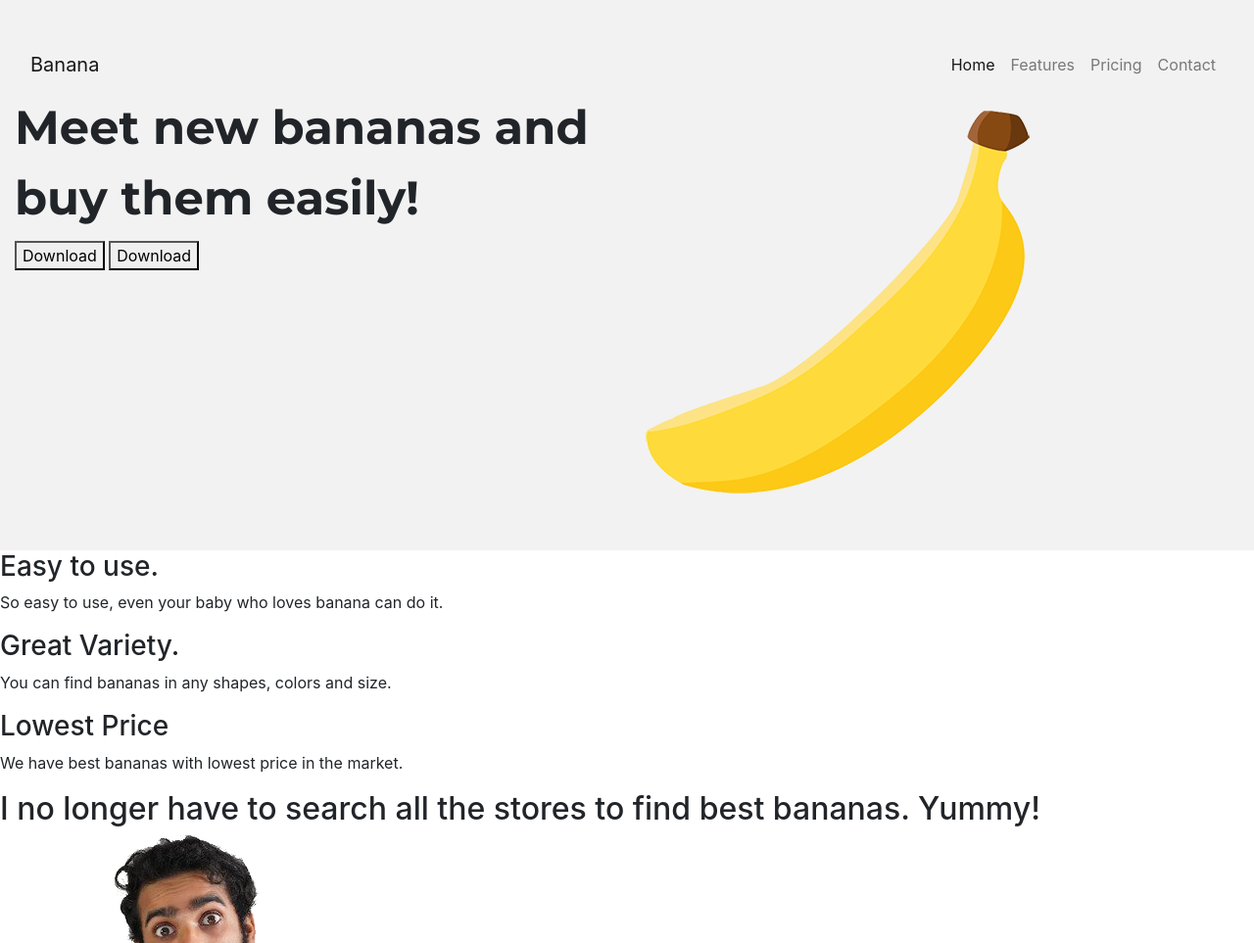
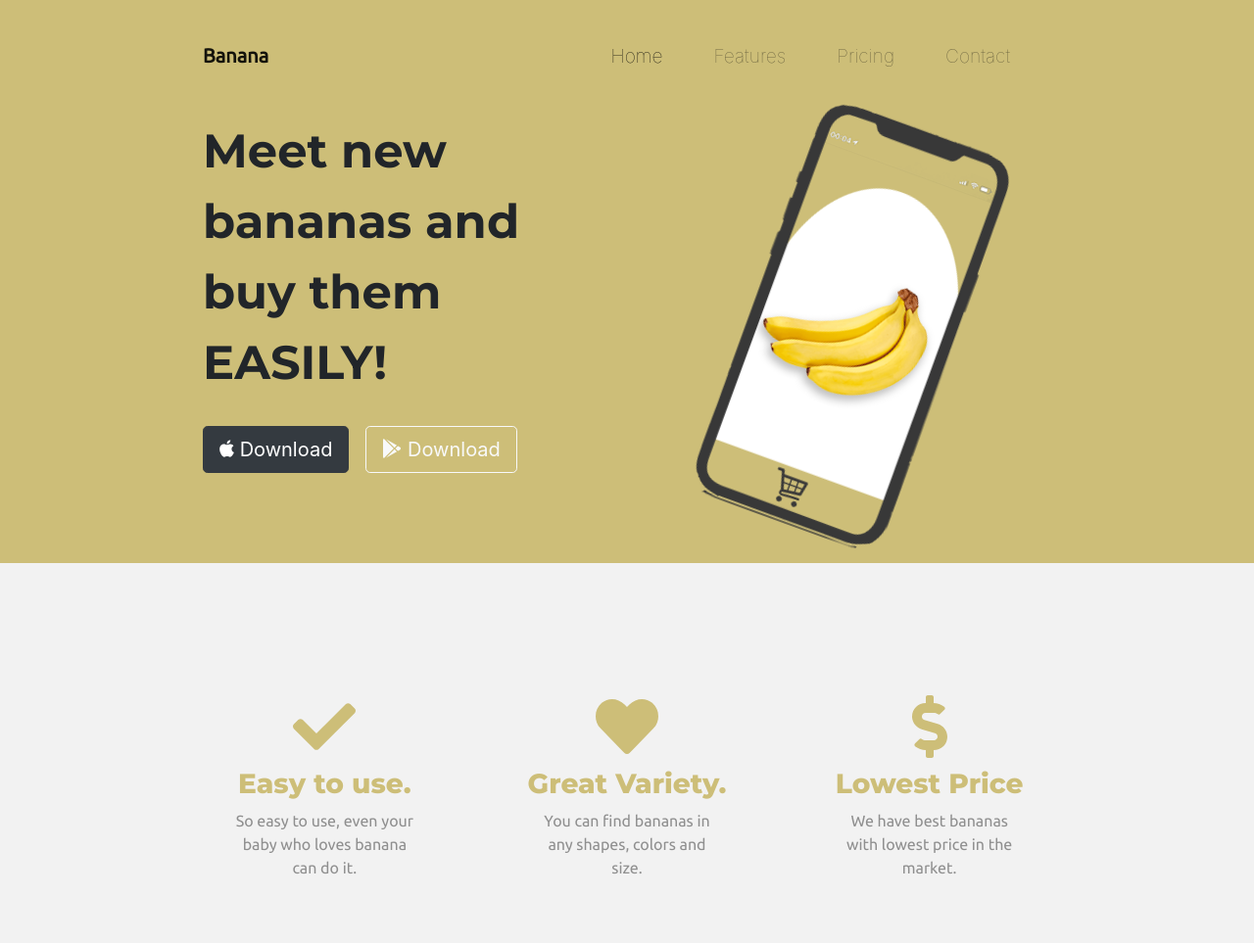
Before and after one commit to hoseinmrh/banana-market-place, a plain HTML site: page index.html in a window 1280 px wide. Shown: the top 963 px of the page at 98% size. Drawn offline with nearby package versions, Linux system fonts and the light colour scheme.

Commit message:
Header and Features styles

```diff
--- a/CSS/styles.css
+++ b/CSS/styles.css
@@ -1,5 +1,11 @@
+body{
+    font-family: 'Montserrat', sans-serif;
+}
+
 #title{
-  background-color: #F2F2F2 ;
+  background-color: #CDBE78 ;
+  padding-left: 15%;
+  padding-right: 15%;
 }
 
 
@@ -11,5 +17,77 @@
 }
 
 .container-fluid{
-  padding: 3% 15%;
+  padding-top: 3%;
 }
+
+.image_div{
+  text-align: center;
+}
+
+.phone_image{
+  width: 50%;
+  transform: rotate(20deg);
+  padding-bottom: 30px;
+}
+
+.header_box{
+  margin-top: 30px;
+}
+
+.navbar{
+  margin-left: -16px;
+}
+.navbar-brand{
+  font-family: "Ubuntu";
+  font-size: 50px;
+  font-weight: bold;
+}
+
+.nav-item{
+  padding: 0 18px;
+}
+
+.nav-link {
+  font-size: 1.2rem;
+  font-weight: lighter;
+}
+
+.donwlod-btn{
+  margin: 5% 3% 5% 0;
+}
+
+/*Features*/
+
+#features{
+  background-color: #F2F2F2;
+  padding: 7% 15%;
+
+}
+
+.features_item{
+
+  text-align: center;
+  padding: 5%;
+}
+
+.features-exp{
+  font-family:"Ubuntu";
+  padding-left: 15%;
+  padding-right: 15%;
+  color: #8f8f8f;
+}
+
+.feature_title{
+  font-family: 'Montserrat';
+  padding-top: 10px;
+  font-weight: 800;
+    color: #CDBE78;
+}
+
+.features-icon{
+  color: #CDBE78;
+}
+
+.features-icon:hover{
+  color: #383838;
+}
--- a/index.html
+++ b/index.html
@@ -16,11 +16,14 @@
   <link rel="preconnect" href="https://fonts.gstatic.com" crossorigin>
   <link href="https://fonts.googleapis.com/css2?family=Montserrat:ital,wght@0,100;0,200;0,300;0,400;0,500;0,600;0,700;0,800;0,900;1,100;1,200;1,300;1,400;1,500;1,600;1,700;1,800;1,900&family=PT+Sans&family=Ubuntu&display=swap" rel="stylesheet">
 
+  <link rel="icon" href="favicon.ico">
+  <script defer src="https://use.fontawesome.com/releases/v5.15.4/js/all.js" integrity="sha384-rOA1PnstxnOBLzCLMcre8ybwbTmemjzdNlILg8O7z1lUkLXozs4DHonlDtnE7fpc" crossorigin="anonymous"></script>
+
 <body>
   <section id="title">
     <div class="container-fluid">
       <nav class="navbar navbar-expand-lg navbar-light">
-        <a class="navbar-brand" href="#">Banana</a>
+        <a class="navbar-brand site_name" href="#">Banana</a>
         <button class="navbar-toggler" type="button" data-toggle="collapse" data-target="#navbarNav" aria-controls="navbarNav" aria-expanded="false" aria-label="Toggle navigation">
           <span class="navbar-toggler-icon"></span>
         </button>
@@ -41,36 +44,49 @@
           </ul>
         </div>
       </nav>
+      <div class="header_box">
 
-      <div class="row">
-        <div class="col-lg-6">
-          <div>
-            <h1 class="header_text">Meet new bananas and buy them easily!</h1>
-            <button type="button">Download</button>
-            <button type="button">Download</button>
+        <div class="row">
+          <div class="col-lg-6">
+            <div>
+              <h1 class="header_text">Meet new bananas and buy them EASILY!</h1>
+              <button type="button" class="btn btn-dark btn-lg donwlod-btn"><i class="fab fa-apple"></i> Download</button>
+              <button type="button" class="btn btn-outline-light btn-lg donwlod-btn"><i class="fab fa-google-play"></i> Download</button>
+            </div>
           </div>
-        </div>
-        <div class="col-lg-6">
-          <div>
-            <img src="images/banana_clipart.png" alt="banana">
+          <div class="col-lg-6">
+            <div class="image_div">
+              <img src="images/banana_app.png" alt="banana" class="phone_image">
+            </div>
           </div>
         </div>
       </div>
+
     </div>
   </section>
 
   <!-- Features -->
 
   <section id="features">
+    <div class="row">
+      <div class="features_item col-lg-4">
+        <i class="features-icon fas fa-check fa-4x"></i>
+        <h3 class="feature_title">Easy to use.</h3>
+        <p class="features-exp">So easy to use, even your baby who loves banana can do it.</p>
+      </div>
+      <div class="features_item col-lg-4">
+        <i class="features-icon fas fa-heart fa-4x"></i>
+        <h3 class="feature_title">Great Variety.</h3>
+        <p class="features-exp">You can find bananas in any shapes, colors and size.</p>
+      </div>
 
-    <h3>Easy to use.</h3>
-    <p>So easy to use, even your baby who loves banana can do it.</p>
+      <div class="features_item col-lg-4">
+        <i class="features-icon fas fa-dollar-sign fa-4x"></i>
+        <h3 class="feature_title">Lowest Price</h3>
+        <p class="features-exp">We have best bananas with lowest price in the market.</p>
 
-    <h3>Great Variety.</h3>
-    <p>You can find bananas in any shapes, colors and size.</p>
-
-    <h3>Lowest Price</h3>
-    <p>We have best bananas with lowest price in the market.</p>
+      </div>
+    </div>
 
   </section>
 
```
Also changed, not shown: favicon.ico (added), images/banana_app.png (added).
